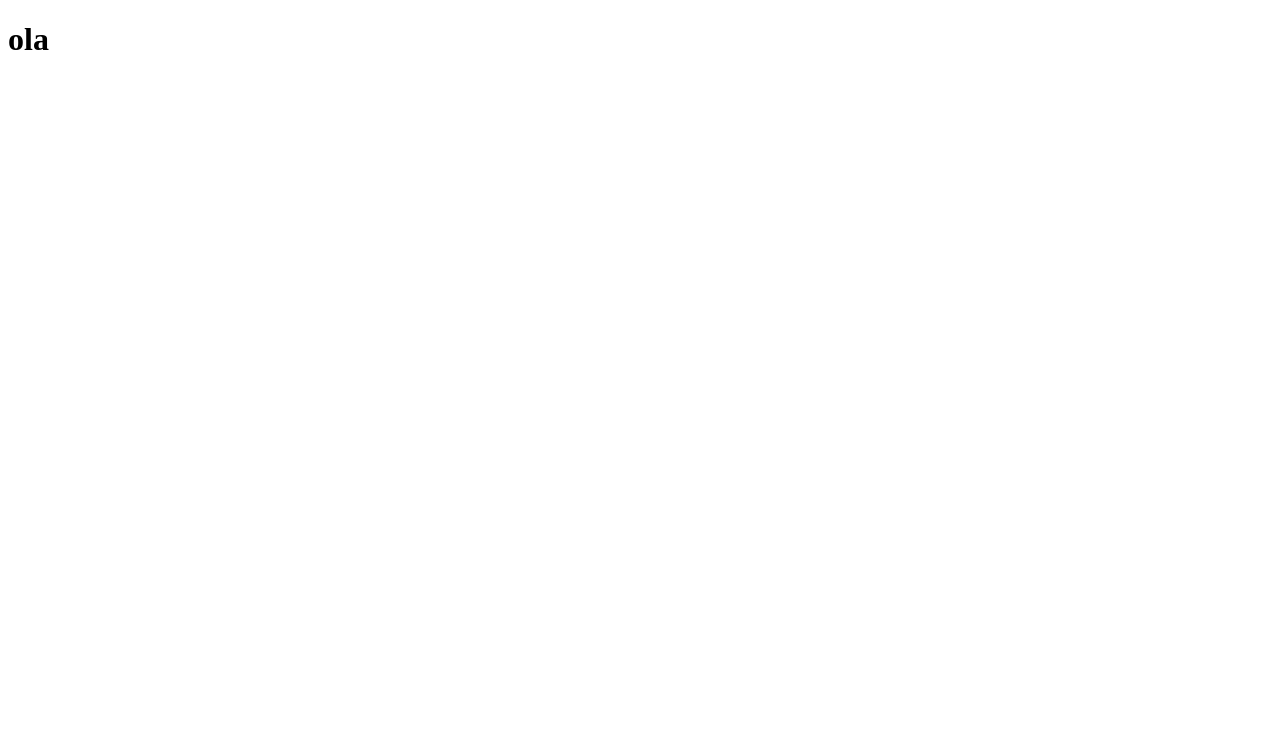
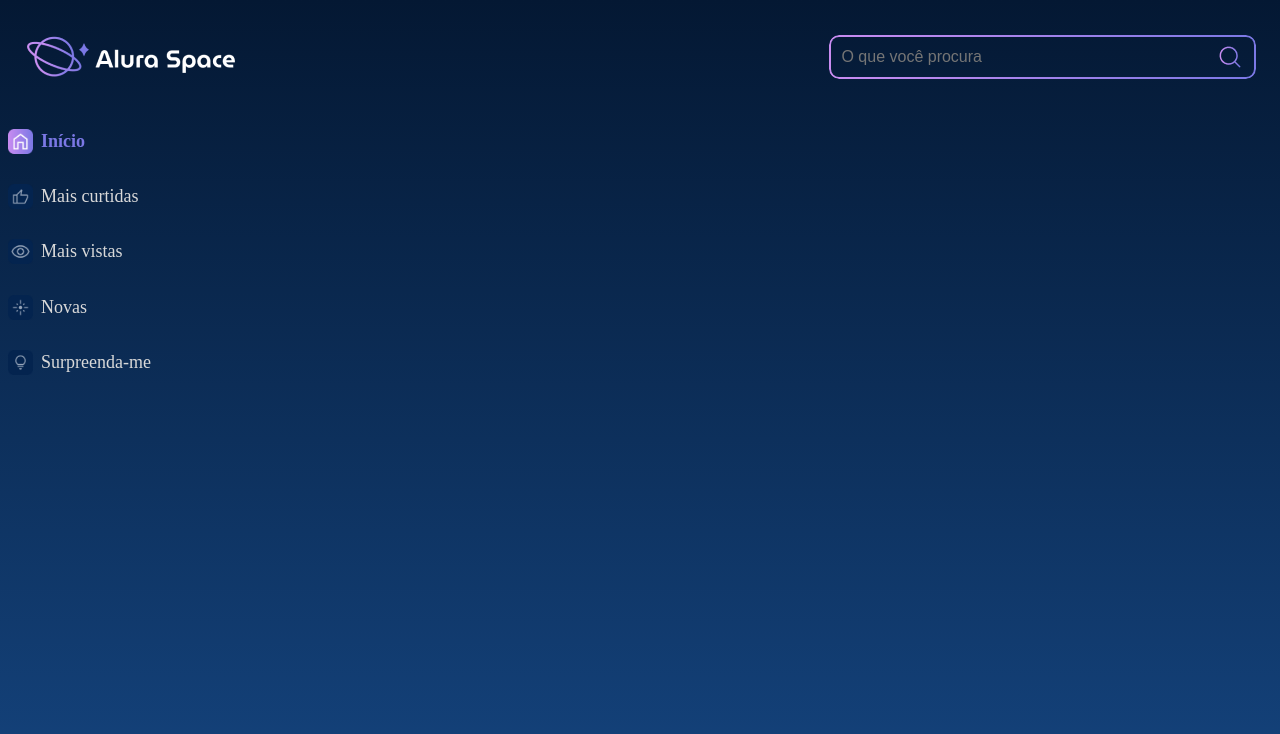
Before and after one commit to tamaracosta/alura-space, a React (Create React App) app: page / in a window 1280 px wide. Shown: the top 734 px of the page. Built offline with nearby package versions, Linux system fonts and the light colour scheme.

Commit message:
pagina Inicial e estilos globais

```diff
--- a/src/App.js
+++ b/src/App.js
@@ -1,5 +1,8 @@
+import PaginaInicial from "./paginas/PaginaInicial";
+import "./styles/estilosGlobais.scss";
+
 export default function App() {
   return (
-    <h1>ola</h1>
+    <PaginaInicial />
   );
 }
--- /dev/null
+++ b/src/paginas/PaginaInicial/index.jsx
@@ -0,0 +1,12 @@
+import Cabecalho from "../../componentes/Cabecalho";
+import Menu from "../../componentes/Menu";
+
+export default function PaginaInicial(){
+  return (
+    <>
+      <Cabecalho />
+      <Menu />
+    </>
+
+  )
+}
--- /dev/null
+++ b/src/styles/estilosGlobais.scss
@@ -0,0 +1,7 @@
+body {
+  margin: 0;
+  padding: 0;
+  min-height: 100vh;
+  background-image: linear-gradient(#041833, #154580);
+  box-sizing: border-box;
+}
```
